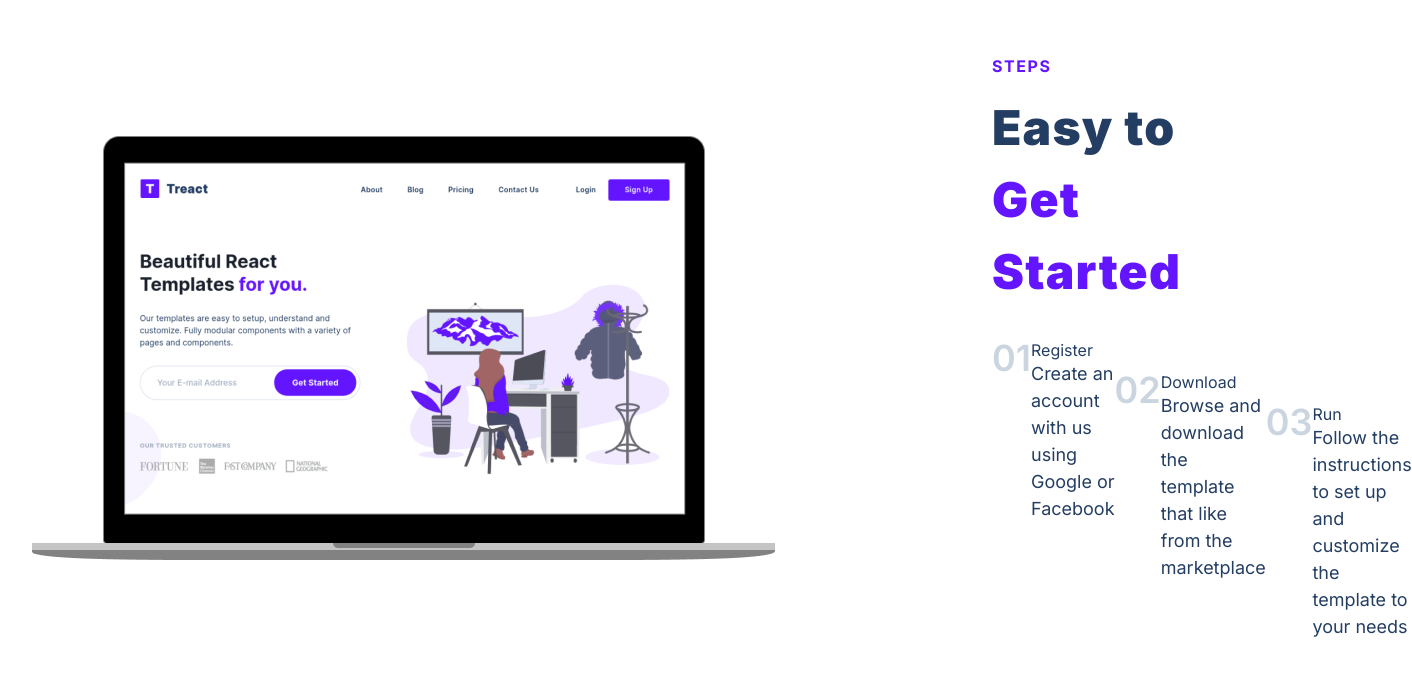
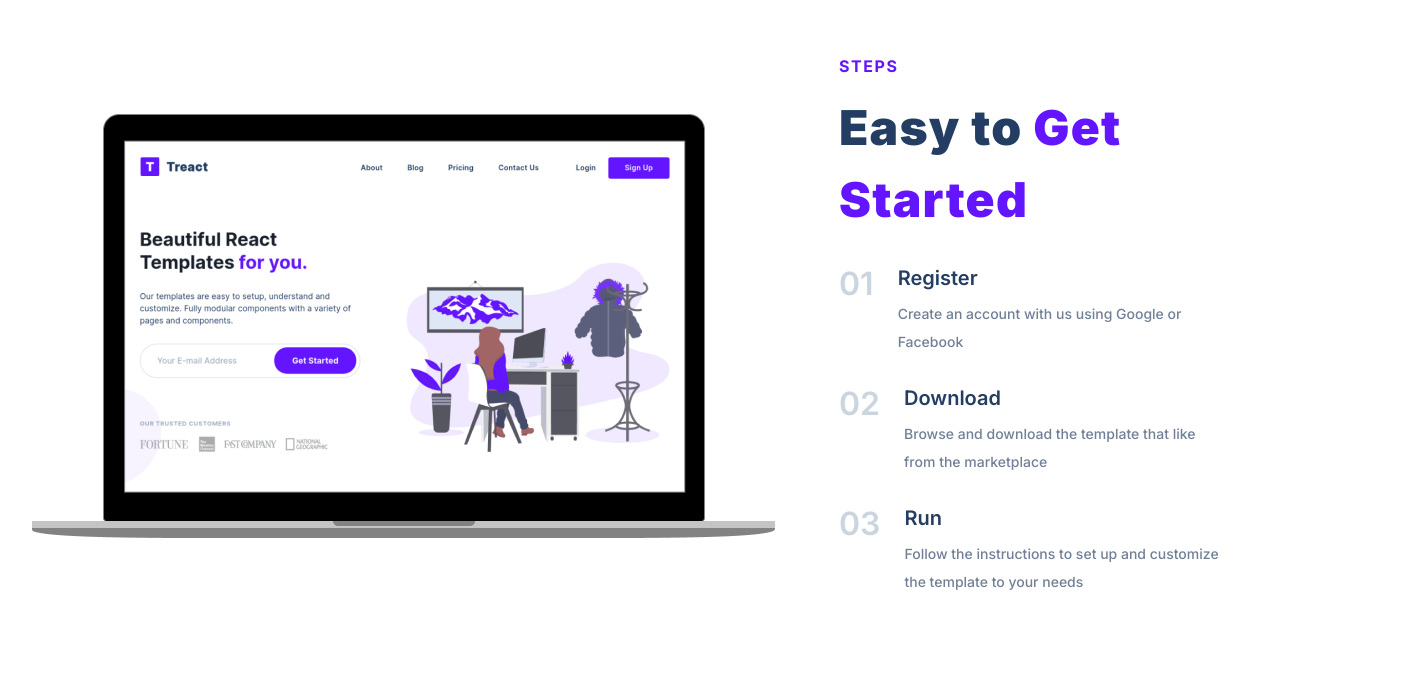
Before and after one commit to nedejer/treact, a plain HTML site: page index.html in a window 1280 px wide. Shown: the part 2189-2865 px from the top of the page, 1412 px wide, since content can reach past the window. Drawn offline with Linux system fonts and the light colour scheme.

Commit message:
steps correct stacking

```diff
--- a/index.html
+++ b/index.html
@@ -159,7 +159,6 @@
                         <img src="./assets/hero-screenshot-2.241aac1fbc66db29d873.png" class="steps__img">
                     </figure>
                     <div class="steps__description">
-                        <div class="steps__desctription">
                         <div class="section__tag">Steps</div>
                         <h2 class="section__title">Easy to <span class="purple">Get Started</span></h2>
                         <div class="steps__list">
@@ -169,11 +168,13 @@
                                     <div class="step__title">Register</div>
                                     <p class="step__para">Create an account with us using Google or Facebook</p>
                                 </div>
+                            </div>
                             <div class="step">
                                 <div class="step__number">02</div>
                                 <div class="step__description">
                                     <div class="step__title">Download</div>
                                     <p class="step__para">Browse and download the template that like from the marketplace</p>
+                                </div>
                             </div>
                             <div class="step">
                                 <div class="step__number">03</div>
@@ -186,7 +187,6 @@
                     </div>
                 </div>
             </div>
-            </div>
 
         </section>
     </main>
--- a/style.css
+++ b/style.css
@@ -317,18 +317,14 @@ STEPS
 */
 
 #steps .row{
-display: flex;
-justify-content: space-between;
-align-items: center;
+    display: flex;
+    justify-content: space-between;
+    align-items: center;
 }
 
-.steps__img--wrapper {
+.steps__img--wrapper{
     display: flex;
     position: relative;
-}
-
-.steps__img{
-    z-index: 2;
 }
 
 .steps__description {
@@ -344,14 +340,29 @@ align-items: center;
 
 .step__number {
     color: #cbd5e0;
-    font-size: 36px;
+    font-size: 32px;
     font-weight: 600;
     line-height: 1;
 }
 
-.steps__description{
+.step__description {
     display: flex;
     flex-direction: column;
     margin-left: 24px;
     max-width: 320px;
 }
+
+.step__title {
+    font-weight: 600;
+    font-size: 20px;
+    color: #243e63;
+    line-height: 1;
+}
+
+.step__para {
+    font-size: 14px;
+    color: #718096;
+    margin-top: 12px;
+    font-weight: 500;
+    line-height: 2;
+}
```
Lines whose indentation alone changed are shown as unchanged.
